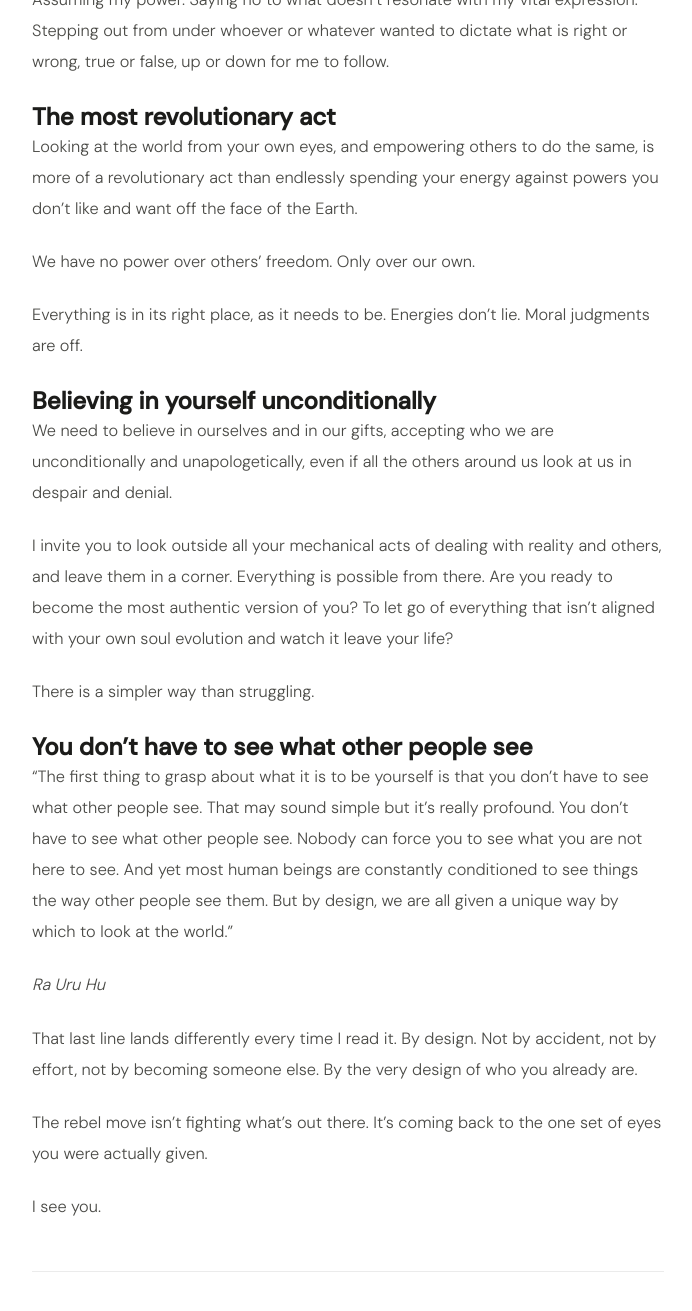
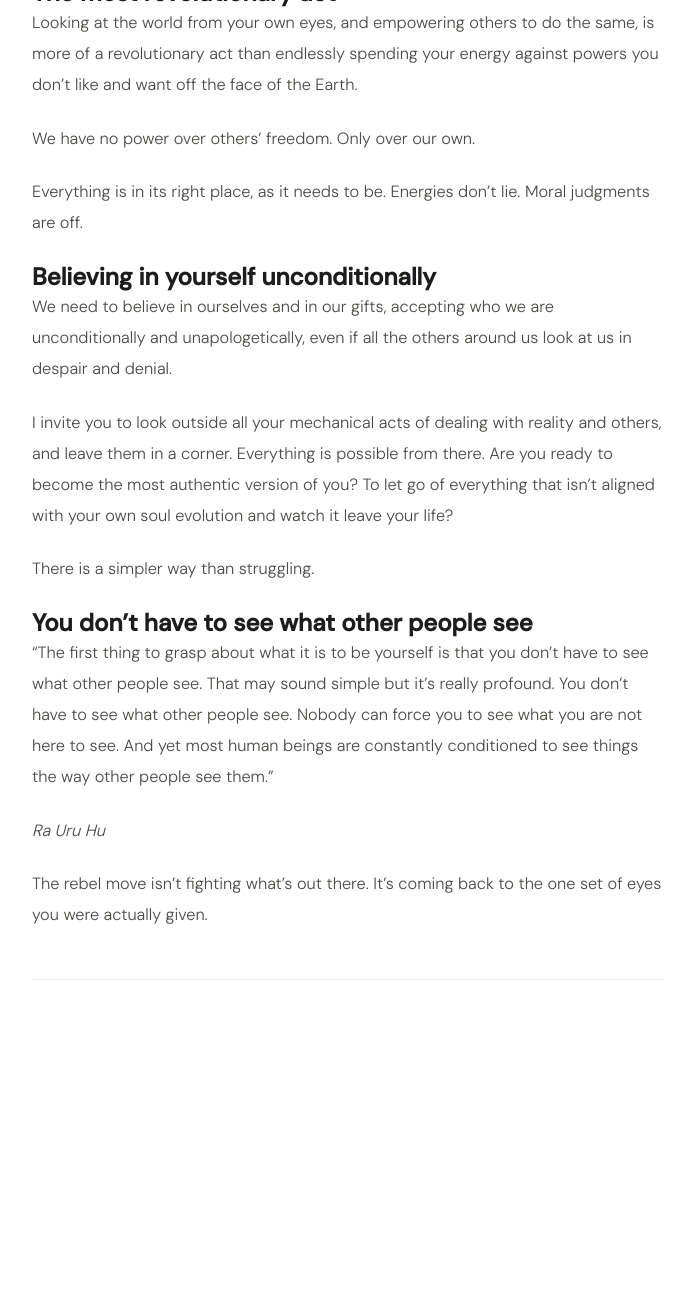
Before and after one commit to Blubell26/giuliapacciotti.com, a Jekyll site: the page built from _posts/2025-07-12-you-don’t-have-to-see-what-others-see.md, in a window 1280 px wide and 1400 px high, scrolled down 692 px. Shown: the top 1311 px of the window, without its empty margins (292-984 px from the left). Built offline with Jekyll 4.4.1, drawn with Linux system fonts in a browser that asks for light colours; our own code applies the rules of GitHub Pages for plain Markdown files; comment, search, counter and statistics services are not loaded; after the commit the page ends 1800 px from its top, so only the background shows below that; some of the changed lines change nothing that is shown; some of the changed text lies outside the part shown.

Commit message:
Update 2025-07-12-you-don’t-have-to-see-what-others-see.md

```diff
--- a/_posts/2025-07-12-you-don’t-have-to-see-what-others-see.md
+++ b/_posts/2025-07-12-you-don’t-have-to-see-what-others-see.md
@@ -1,10 +1,10 @@
 ---
 layout: post
-title: “You Don’t Have to See What Other People See”
-description: “On becoming an evolutionary rebel, not by fighting the world, but by finally looking at it through your own eyes.”
+title: You Don’t Have to See What Other People See
+description: "On becoming an evolutionary rebel, not by fighting the world, but by finally looking at it through your own eyes.”
 date: 2025-07-12
-image:
-thumb:
+image: IMG_7327.jpeg
+thumb: IMG_7327.jpeg
 ---
 
 # You Don’t Have to See What Other People See
@@ -33,12 +33,8 @@
 
 ## You don’t have to see what other people see
 
-> “The first thing to grasp about what it is to be yourself is that you don’t have to see what other people see. That may sound simple but it’s really profound. You don’t have to see what other people see. Nobody can force you to see what you are not here to see. And yet most human beings are constantly conditioned to see things the way other people see them. But by design, we are all given a unique way by which to look at the world.”
+> “The first thing to grasp about what it is to be yourself is that you don’t have to see what other people see. That may sound simple but it’s really profound. You don’t have to see what other people see. Nobody can force you to see what you are not here to see. And yet most human beings are constantly conditioned to see things the way other people see them.”
 >
 > *Ra Uru Hu*
 
-That last line lands differently every time I read it. By design. Not by accident, not by effort, not by becoming someone else. By the very design of who you already are.
-
 The rebel move isn’t fighting what’s out there. It’s coming back to the one set of eyes you were actually given.
-
-I see you.
```
